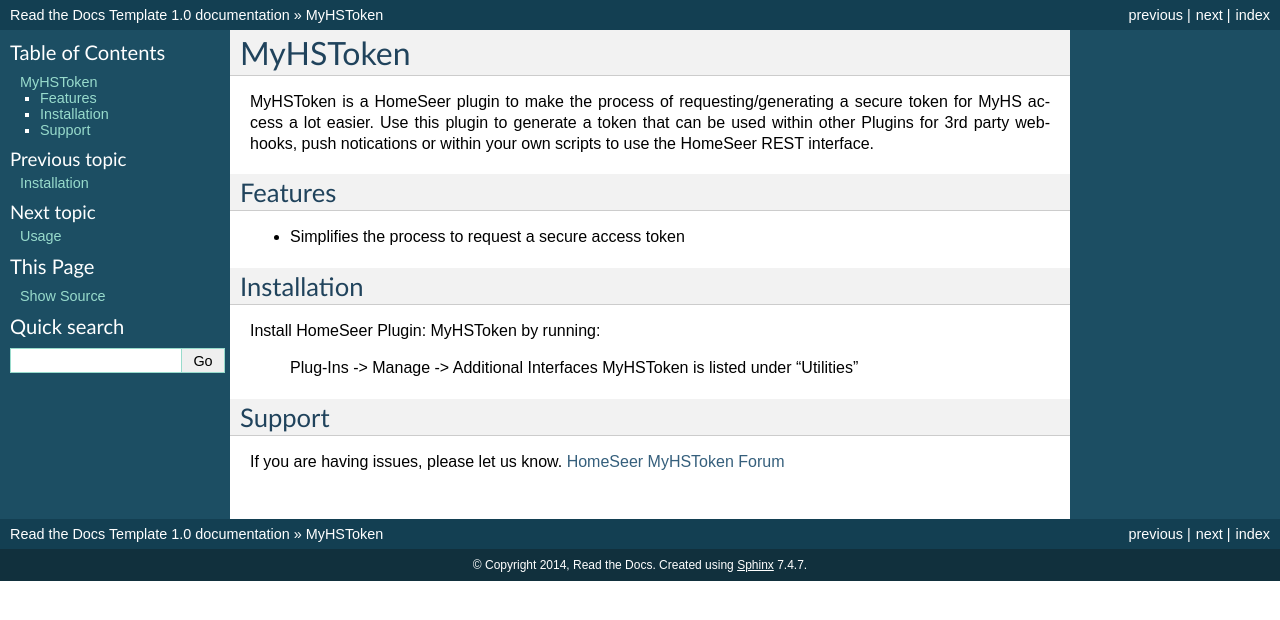
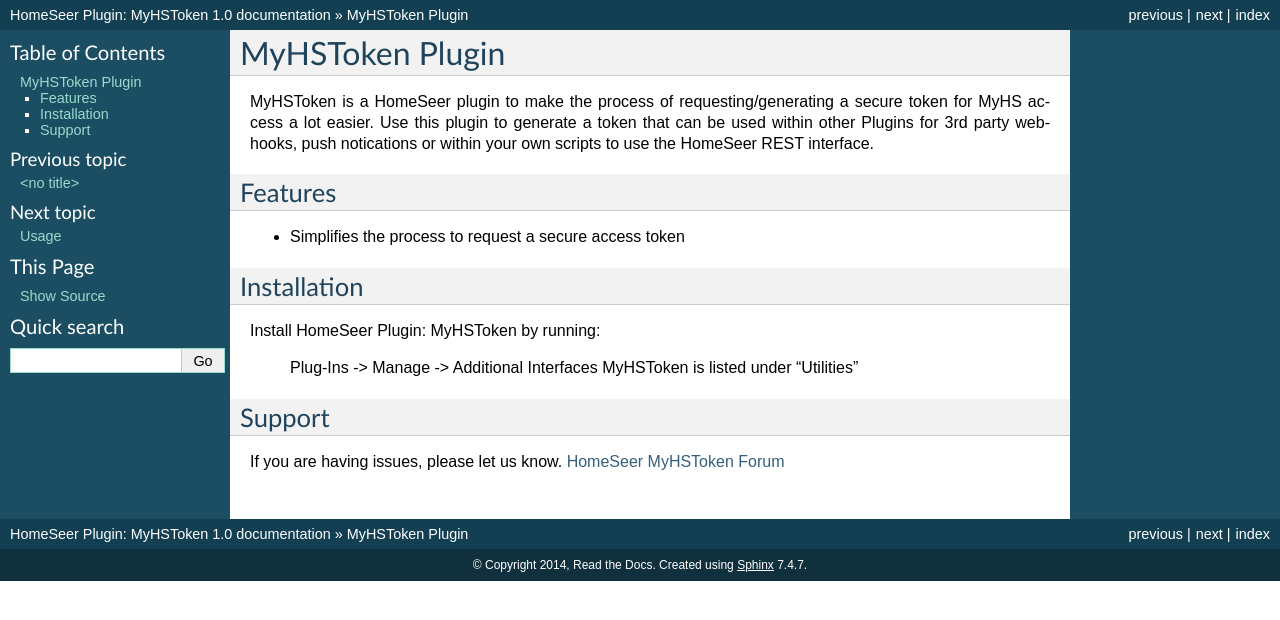
Before and after one commit to simplextech/hspi_myhstoken, a Sphinx documentation site: the page built from docs/readme.rst, in a window 1280 px wide. Shown: the top 620 px of the page. Built offline with Sphinx 7.4.7, drawn with Linux system fonts in a browser that asks for light colours.

Commit message:
Formatting updates

```diff
--- a/README.rst
+++ b/README.rst
@@ -1,5 +1,5 @@
-MyHSToken
-=========
+MyHSToken Plugin
+================
 
 MyHSToken is a HomeSeer plugin to make the process of requesting/generating
 a secure token for MyHS access a lot easier.  Use this plugin to generate a
--- a/docs/conf.py
+++ b/docs/conf.py
@@ -43,7 +43,7 @@
 master_doc = 'index'
 
 # General information about the project.
-project = u'Read the Docs Template'
+project = u'HomeSeer Plugin: MyHSToken'
 copyright = u'2014, Read the Docs'
 
 # The version info for the project you're documenting, acts as replacement for
--- a/docs/installation.rst
+++ /dev/null
@@ -1,5 +0,0 @@
-============
-Installation
-============
-
-- Plugin is available through the HomeSeer Plugin Manager
```
